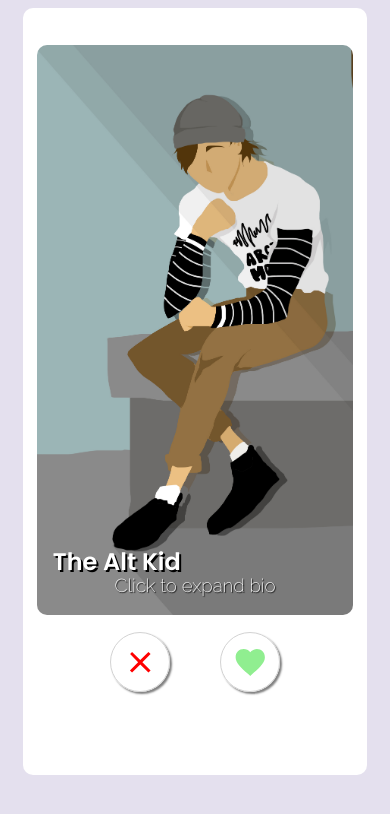
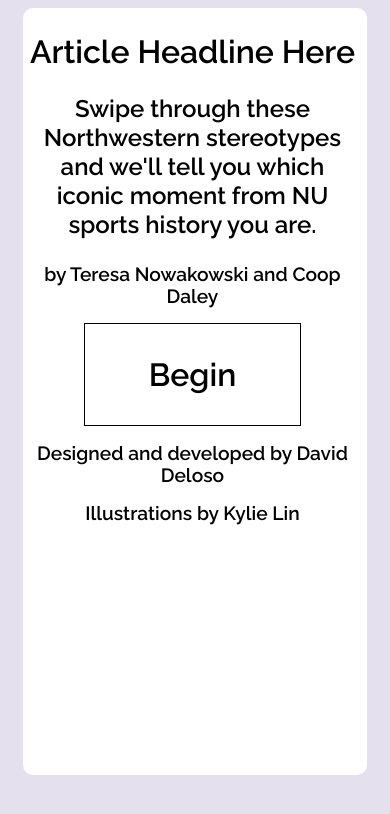
Before and after one commit to northbynorthwestern/tinder-sports, a plain HTML site: page index.html in a window 390 px wide. Drawn offline with Linux system fonts and the light colour scheme.

Commit message:
added intro screen

```diff
--- a/index.html
+++ b/index.html
@@ -10,10 +10,15 @@
 <body>
 
     <main class="phone-screen">
-        <!-- <div class="intro-text">
+        <div class="intro-text">
             <h1 class="article-hed">Article Headline Here</h1>
+            <p class="intro-info">Swipe through these Northwestern stereotypes and we'll tell you which iconic moment from NU sports history you are.</p>
             <h2 class="article-credits">by Teresa Nowakowski and Coop Daley</h2>
-        </div> -->
+            <h3 class="enter-button">Begin</h3>
+            <h2 class="article-credits">Designed and developed by David Deloso</h2>
+            <h2 class="article-credits">Illustrations by Kylie Lin</h2>
+
+        </div>
         <div class="picture-container">
             <div class="profile-picture profile-active" style="background-image: url('img/alt_kid.jpg');" data-result="a">
                     <div class="picture-text">
--- a/main.js
+++ b/main.js
@@ -4,6 +4,12 @@ let resultList = [];
 let calculatedResult = 5;
 let readytoSwipe = true;
 resultString = "";
+document.querySelector(".enter-button").onclick = function(){
+    document.querySelector(".intro-text").classList.add("fade-out");
+    setTimeout(function(){
+        document.querySelector(".intro-text").classList.add("remove-intro")
+    }, 700);
+}
 const resultText = [{
     name: "2019-2020 Women’s Basketball",
     blurb: `<p>You like chasing things you can never have, and love people that could run circles around you. For that reason, the most recent iteration of Northwestern’s Women’s basketball is just for you.</p>
@@ -145,6 +151,7 @@ const resultCalculator = () =>{
         case "a,b,c": calculatedResult = 6; break;
         case "b,c": calculatedResult = 8; break;
         case "b,e": calculatedResult = 3; break;
+        default: calculatedResult = 0;
     }
 
     }
--- a/style.css
+++ b/style.css
@@ -9,11 +9,35 @@ body{
     font-family: var(--theme-font);
     font-weight: 600;
     text-align: center;
-    width: 25vw;
-    height: 40vw;
+    width: 40vw;
+    height: 90vh;
     background-color: white;
     position: absolute;
     z-index: 100;
+    opacity: 1;
+    transition: opacity 1s ease;
+}
+.fade-out{
+    opacity: 0;
+}
+.remove-intro{
+    display: none;
+}
+.intro-info{
+    font-size: 1.5em;
+}
+.enter-button{
+    font-size: 2em;
+    width: fit-content;
+    margin: auto;
+    padding: 1em 2em;
+    border: 1px solid black;
+    background-color: white;
+    transition: all .5s ease;
+}
+.enter-button:hover{
+    color: white;
+    background-color: black;
 }
 .article-credits{
     font-size: 1.2em;
@@ -207,16 +231,21 @@ body{
     padding-top: 1em
 }
 .last-graf-results{
-    padding-bottom: 10em !important;
+    padding-bottom: 5em !important;
 }
 @media screen and (max-width: 900px){
     .phone-screen{
         width: 90%;
         height: 90vh;
-        margin: auto;
+        /* margin: auto; */
         border: none;
         box-shadow: none;
 
+    }
+    .intro-text{
+        width: 85%;
+        border-radius: 10px;
+        height: 90vh;
     }
     .tinder-button{
         width: 15vw;
@@ -225,4 +254,6 @@ body{
     .picture-bio{
         overflow-wrap: break-word;
     }
+    .last-graf-results{
+        padding-bottom: 6em !important;
 }
```
